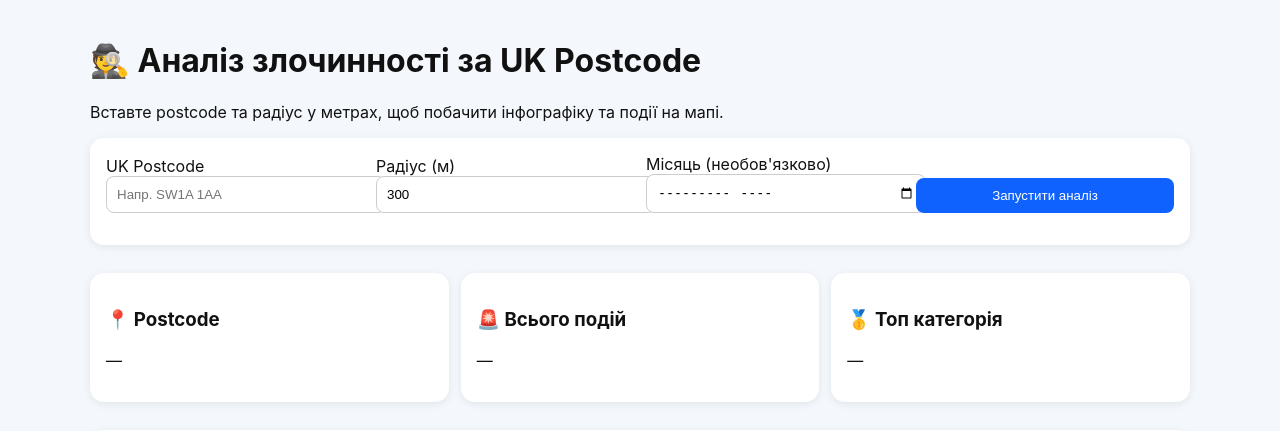
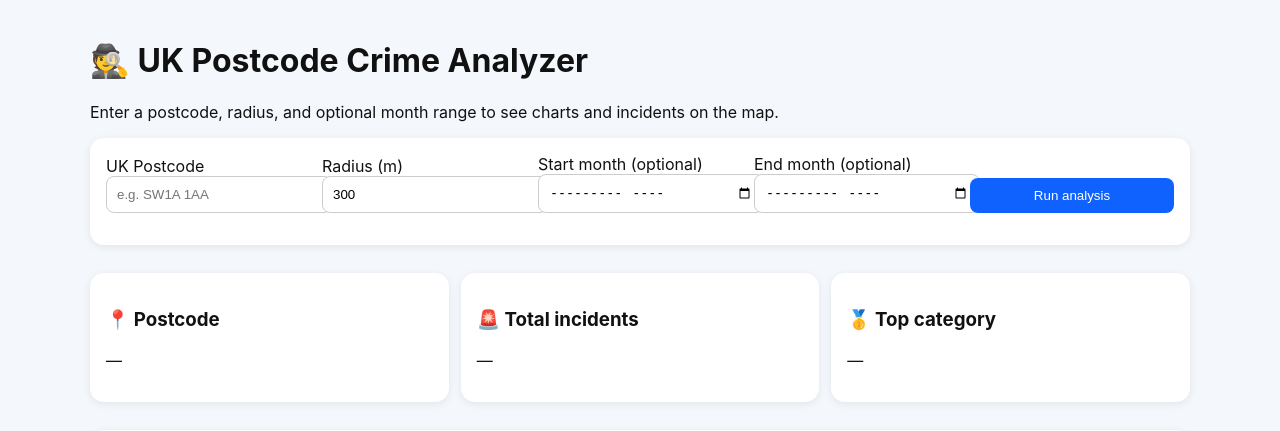
Before and after one commit to serhii-korobchenko/UK_code_crime_analisys, a Flask app: page / in a window 1280 px wide. Shown: the top 431 px of the page. Run offline with Flask 3, Linux system fonts and the light colour scheme.

Commit message:
Translate UI to English and add hidden visitor admin panel

```diff
--- a/app.py
+++ b/app.py
@@ -1,7 +1,7 @@
 import math
 import os
-from collections import Counter
-from datetime import datetime
+from collections import Counter, deque
+from datetime import datetime, timezone
 
 import requests
 from flask import Flask, jsonify, render_template, request
@@ -10,6 +10,9 @@ app = Flask(__name__)
 
 POSTCODES_API = "https://api.postcodes.io/postcodes/{postcode}"
 POLICE_API = "https://data.police.uk/api/crimes-street/all-crime"
+ADMIN_PANEL_KEY = os.environ.get("ADMIN_PANEL_KEY", "change-me")
+VISITOR_LOG_LIMIT = 1000
+visitor_log = deque(maxlen=VISITOR_LOG_LIMIT)
 
 
 def calculate_bbox(lat: float, lon: float, distance_m: float):
@@ -54,9 +57,74 @@ def fetch_crimes(lat: float, lon: float, date: str | None = None):
     return response.json()
 
 
+def get_client_ip() -> str:
+    forwarded = request.headers.get("X-Forwarded-For", "")
+    if forwarded:
+        return forwarded.split(",")[0].strip()
+    return request.remote_addr or "unknown"
+
+
+@app.before_request
+def log_visitor():
+    if request.path.startswith("/static/"):
+        return
+
+    visitor_log.append(
+        {
+            "timestamp": datetime.now(timezone.utc).isoformat(),
+            "ip": get_client_ip(),
+            "method": request.method,
+            "path": request.path,
+            "user_agent": request.user_agent.string or "unknown",
+            "accept_language": request.headers.get("Accept-Language", "unknown"),
+            "referer": request.headers.get("Referer", "direct"),
+        }
+    )
+
+
+def parse_month(month: str) -> datetime:
+    return datetime.strptime(month, "%Y-%m")
+
+
+def month_range(start_month: str, end_month: str) -> list[str]:
+    start = parse_month(start_month)
+    end = parse_month(end_month)
+    if start > end:
+        raise ValueError("Start month must be earlier than or equal to end month.")
+
+    result = []
+    current = start
+    while current <= end:
+        result.append(current.strftime("%Y-%m"))
+        if current.month == 12:
+            current = current.replace(year=current.year + 1, month=1)
+        else:
+            current = current.replace(month=current.month + 1)
+    return result
+
+
 @app.route("/")
 def index():
     return render_template("index.html")
+
+
+@app.route("/internal/admin")
+def admin_panel():
+    key = request.args.get("key", "")
+    if key != ADMIN_PANEL_KEY:
+        return jsonify({"error": "Not found"}), 404
+
+    visits = list(visitor_log)
+    unique_ips = len({visit["ip"] for visit in visits})
+    path_counts = Counter(visit["path"] for visit in visits)
+
+    return render_template(
+        "admin.html",
+        visits=reversed(visits),
+        total_visits=len(visits),
+        unique_ips=unique_ips,
+        path_counts=path_counts,
+    )
 
 
 @app.post("/api/analyze")
@@ -64,29 +132,44 @@ def analyze():
     body = request.get_json(silent=True) or {}
     postcode = str(body.get("postcode", "")).strip()
     radius = float(body.get("radius", 0))
-    month = str(body.get("month", "")).strip() or None
+    start_month = str(body.get("start_month", "")).strip() or None
+    end_month = str(body.get("end_month", "")).strip() or None
 
     if not postcode:
-        return jsonify({"error": "Вкажіть UK postcode."}), 400
+        return jsonify({"error": "Please provide a UK postcode."}), 400
     if radius <= 0:
-        return jsonify({"error": "Радіус має бути > 0."}), 400
+        return jsonify({"error": "Radius must be greater than 0."}), 400
     if radius > 1000:
-        return jsonify({"error": "Радіус має бути <= 1000 м (обмеження Police API)."}), 400
+        return jsonify({"error": "Radius must be <= 1000 meters (Police API limit)."}), 400
+    if (start_month and not end_month) or (end_month and not start_month):
+        return jsonify({"error": "Please provide both start and end month."}), 400
+
+    requested_months = []
+    if start_month and end_month:
+        try:
+            requested_months = month_range(start_month, end_month)
+        except ValueError as exc:
+            return jsonify({"error": str(exc)}), 400
 
     try:
         center = geocode_postcode(postcode)
     except requests.HTTPError:
-        return jsonify({"error": "Не вдалося знайти такий postcode."}), 404
+        return jsonify({"error": "Postcode was not found."}), 404
     except Exception:
-        return jsonify({"error": "Помилка геокодування postcode."}), 500
+        return jsonify({"error": "Postcode geocoding failed."}), 500
 
     lat = center["latitude"]
     lon = center["longitude"]
 
     try:
-        crimes = fetch_crimes(lat, lon, month)
+        if requested_months:
+            crimes = []
+            for month in requested_months:
+                crimes.extend(fetch_crimes(lat, lon, month))
+        else:
+            crimes = fetch_crimes(lat, lon)
     except Exception:
-        return jsonify({"error": "Помилка отримання даних з data.police.uk."}), 502
+        return jsonify({"error": "Failed to fetch data from data.police.uk."}), 502
 
     lat_min, lat_max, lon_min, lon_max = calculate_bbox(lat, lon, radius)
 
@@ -134,6 +217,7 @@ def analyze():
             "postcode": center["normalized_postcode"],
             "center": {"lat": lat, "lng": lon},
             "radius": radius,
+            "period": {"start_month": start_month, "end_month": end_month},
             "total_crimes": len(filtered),
             "top_categories": [{"name": name, "count": count} for name, count in top_categories],
             "all_categories": dict(category_counts),
--- a/static/app.js
+++ b/static/app.js
@@ -58,14 +58,16 @@ function renderMap(data) {
 
 form.addEventListener('submit', async (e) => {
   e.preventDefault();
-  statusEl.textContent = 'Завантаження...';
+  statusEl.textContent = 'Loading...';
 
   try {
-    const month = document.getElementById('month').value;
+    const startMonth = document.getElementById('start-month').value;
+    const endMonth = document.getElementById('end-month').value;
     const payload = {
       postcode: document.getElementById('postcode').value,
       radius: Number(document.getElementById('radius').value),
-      month: month || undefined,
+      start_month: startMonth || undefined,
+      end_month: endMonth || undefined,
     };
 
     const response = await fetch('/api/analyze', {
@@ -75,7 +77,7 @@ form.addEventListener('submit', async (e) => {
     });
 
     const data = await response.json();
-    if (!response.ok) throw new Error(data.error || 'Помилка запиту');
+    if (!response.ok) throw new Error(data.error || 'Request failed');
 
     outPostcode.textContent = data.postcode;
     outTotal.textContent = data.total_crimes;
@@ -84,7 +86,10 @@ form.addEventListener('submit', async (e) => {
 
     renderCharts(data);
     renderMap(data);
-    statusEl.textContent = `Готово. Знайдено ${data.total_crimes} подій.`;
+    const period = data.period?.start_month && data.period?.end_month
+      ? ` for ${data.period.start_month} — ${data.period.end_month}`
+      : '';
+    statusEl.textContent = `Done. Found ${data.total_crimes} incidents${period}.`;
   } catch (error) {
     statusEl.textContent = error.message;
   }
--- a/templates/index.html
+++ b/templates/index.html
@@ -1,5 +1,5 @@
 <!doctype html>
-<html lang="uk">
+<html lang="en">
   <head>
     <meta charset="UTF-8" />
     <meta name="viewport" content="width=device-width, initial-scale=1.0" />
@@ -14,29 +14,32 @@
   </head>
   <body>
     <main>
-      <h1>🕵️ Аналіз злочинності за UK Postcode</h1>
-      <p>Вставте postcode та радіус у метрах, щоб побачити інфографіку та події на мапі.</p>
+      <h1>🕵️ UK Postcode Crime Analyzer</h1>
+      <p>Enter a postcode, radius, and optional month range to see charts and incidents on the map.</p>
 
       <section class="panel">
         <form id="analysis-form">
           <label>UK Postcode
-            <input id="postcode" required placeholder="Напр. SW1A 1AA" />
+            <input id="postcode" required placeholder="e.g. SW1A 1AA" />
           </label>
-          <label>Радіус (м)
+          <label>Radius (m)
             <input id="radius" type="number" min="1" max="1000" value="300" required />
           </label>
-          <label>Місяць (необов'язково)
-            <input id="month" type="month" />
+          <label>Start month (optional)
+            <input id="start-month" type="month" />
           </label>
-          <button type="submit">Запустити аналіз</button>
+          <label>End month (optional)
+            <input id="end-month" type="month" />
+          </label>
+          <button type="submit">Run analysis</button>
         </form>
         <p id="status"></p>
       </section>
 
       <section class="grid">
         <div class="card"><h3>📍 Postcode</h3><p id="out-postcode">—</p></div>
-        <div class="card"><h3>🚨 Всього подій</h3><p id="out-total">—</p></div>
-        <div class="card"><h3>🥇 Топ категорія</h3><p id="out-top">—</p></div>
+        <div class="card"><h3>🚨 Total incidents</h3><p id="out-total">—</p></div>
+        <div class="card"><h3>🥇 Top category</h3><p id="out-top">—</p></div>
       </section>
 
       <section class="panel"><canvas id="categoryChart"></canvas></section>
```
Also changed, not shown: templates/admin.html (added, +61 -0 lines), README.md.
